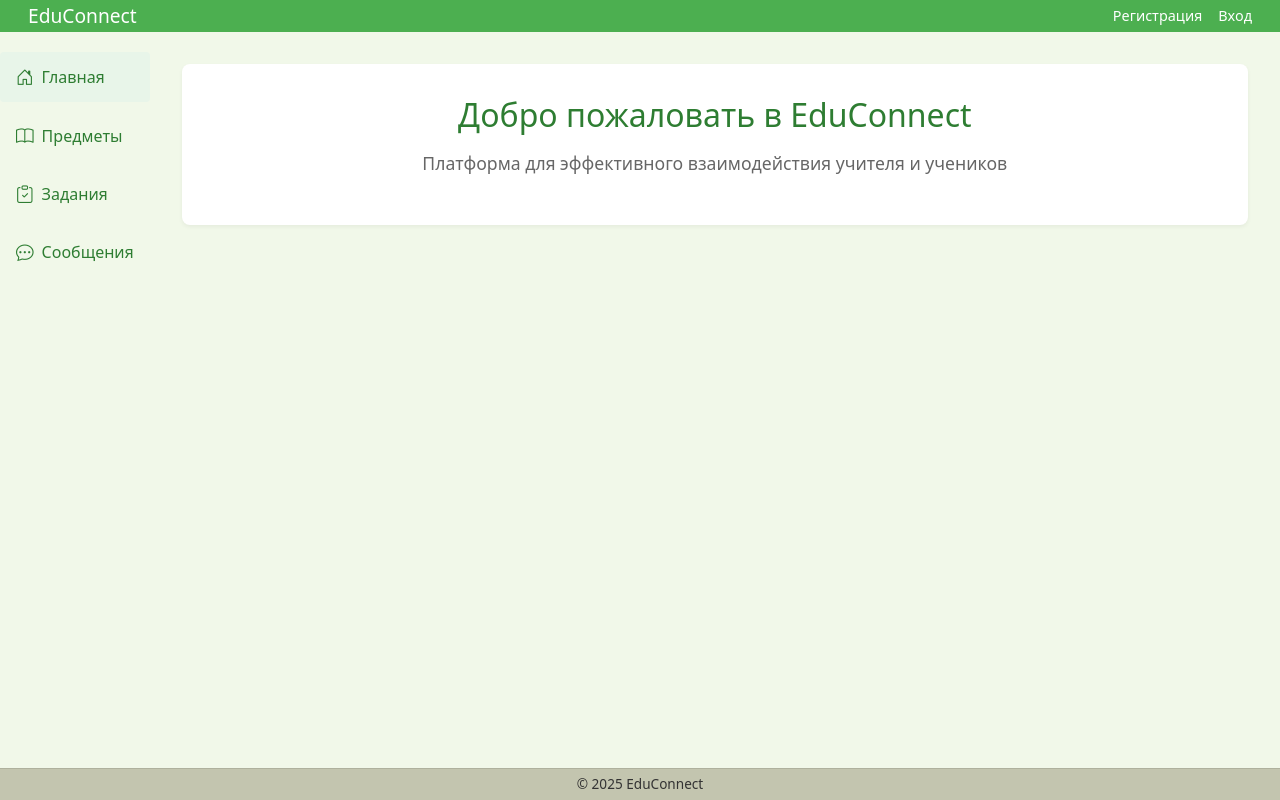
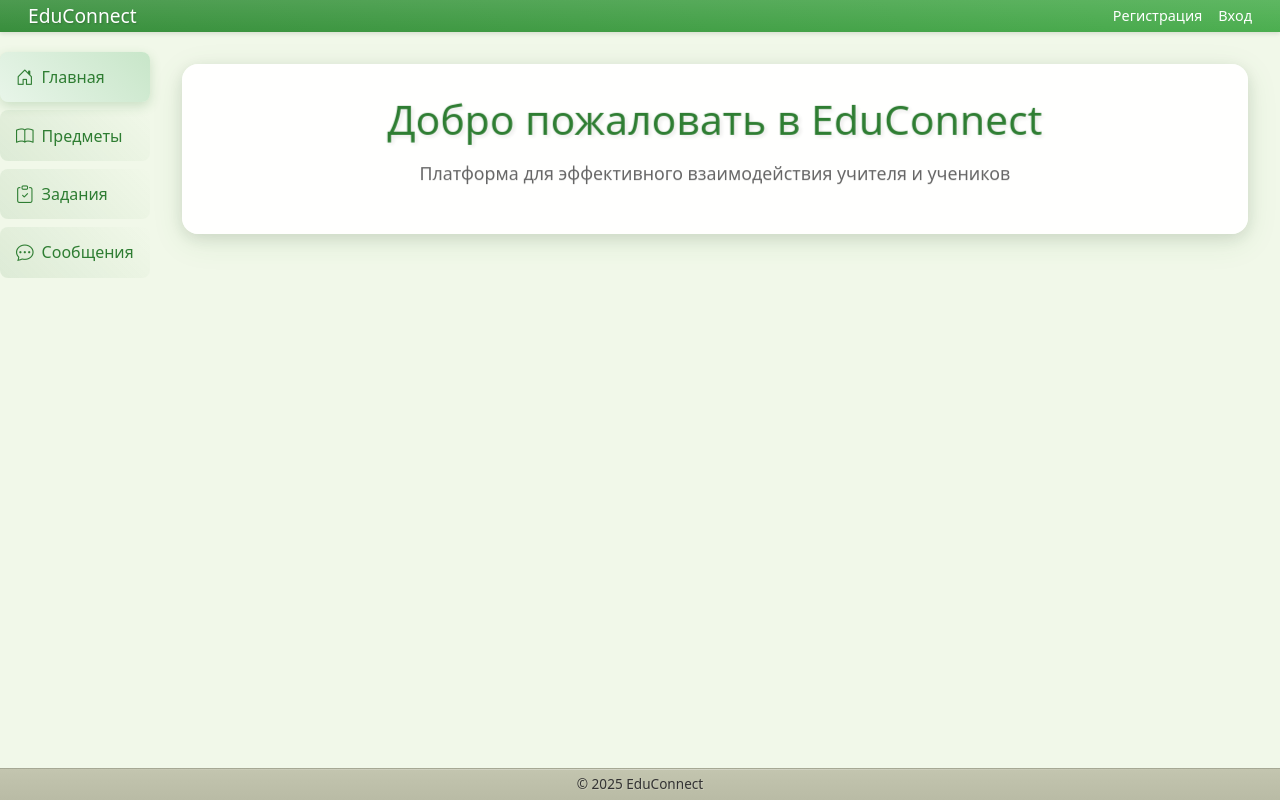
Before and after one commit to Alex-L-K-free/EduConnect, a React (Create React App) app in the folder educonnect/frontend/: page / in a window 1280 px wide. Built offline with nearby package versions, Linux system fonts and the light colour scheme.

Commit message:
+frontend

```diff
--- a/educonnect/frontend/src/App.css
+++ b/educonnect/frontend/src/App.css
@@ -52,11 +52,25 @@
 
 /* Header */
 .navbar {
-  background-color: #4CAF50 !important;
+  background: linear-gradient(45deg, #388E3C, #4CAF50) !important;
   padding: 0.25rem 1rem;
   min-height: 32px;
   display: flex;
   align-items: center;
+  box-shadow: 0 2px 4px rgba(0, 0, 0, 0.1);
+  position: relative;
+  z-index: 1000;
+}
+
+.navbar::after {
+  content: '';
+  position: absolute;
+  top: 0;
+  left: 0;
+  right: 0;
+  bottom: 0;
+  background: linear-gradient(rgba(255, 255, 255, 0.1), transparent);
+  pointer-events: none;
 }
 
 .navbar-brand {
@@ -65,6 +79,7 @@
   font-size: 1.2rem;
   padding: 0;
   line-height: 1;
+  text-shadow: 1px 1px 2px rgba(0, 0, 0, 0.2);
 }
 
 .navbar .nav-auth {
@@ -84,9 +99,13 @@
 /* Sidebar */
 .sidebar {
   width: 240px;
-  background-color: white;
+  background: rgba(255, 255, 255, 0.95);
   border-right: 1px solid rgba(0, 0, 0, 0.1);
   padding: 1rem;
+  box-shadow: 2px 0 8px rgba(0, 0, 0, 0.05);
+  backdrop-filter: blur(10px);
+  transform-style: preserve-3d;
+  perspective: 1000px;
 }
 
 /* Main Content */
@@ -97,22 +116,57 @@ main {
 }
 
 .welcome-container {
-  background-color: white;
-  border-radius: 8px;
+  background: rgba(255, 255, 255, 0.95);
+  border-radius: 16px;
   padding: 2rem;
   text-align: center;
-  box-shadow: 0 2px 4px rgba(0, 0, 0, 0.05);
+  box-shadow:
+    0 4px 16px rgba(0, 0, 0, 0.1),
+    0 8px 32px rgba(46, 125, 50, 0.1);
+  transform-style: preserve-3d;
+  perspective: 1000px;
+  position: relative;
+  overflow: hidden;
+}
+
+.welcome-container::before {
+  content: '';
+  position: absolute;
+  top: -50%;
+  left: -50%;
+  width: 200%;
+  height: 200%;
+  background: linear-gradient(
+    45deg,
+    transparent,
+    rgba(255, 255, 255, 0.1),
+    transparent
+  );
+  transform: rotate(45deg);
+  animation: shine 3s infinite;
+}
+
+@keyframes shine {
+  0% {
+    transform: translateX(-100%) rotate(45deg);
+  }
+  100% {
+    transform: translateX(100%) rotate(45deg);
+  }
 }
 
 .welcome-container h1 {
   color: #2e7d32;
-  font-size: 2rem;
+  font-size: 2.5rem;
   margin-bottom: 1rem;
+  transform: translateZ(20px);
+  text-shadow: 2px 2px 4px rgba(0, 0, 0, 0.1);
 }
 
 .welcome-container p {
   color: #666;
   font-size: 1.1rem;
+  transform: translateZ(10px);
 }
 
 /* Navigation Links */
@@ -123,7 +177,23 @@ main {
   text-decoration: none;
   display: flex;
   align-items: center;
-  border-radius: 4px;
+  border-radius: 8px;
+  transition: all 0.3s ease;
+  transform-style: preserve-3d;
+  position: relative;
+}
+
+.nav-link::before {
+  content: '';
+  position: absolute;
+  top: 0;
+  left: 0;
+  right: 0;
+  bottom: 0;
+  background: linear-gradient(45deg, rgba(46, 125, 50, 0.1), transparent);
+  border-radius: 8px;
+  transform: translateZ(-1px);
+  transition: transform 0.3s ease;
 }
 
 .nav-link i {
@@ -132,23 +202,48 @@ main {
 }
 
 .nav-link:hover {
-  background-color: #f1f8e9;
+  transform: translateX(5px) translateZ(10px);
+  box-shadow: -2px 2px 8px rgba(0, 0, 0, 0.1);
 }
 
 .nav-link.active {
-  background-color: #e8f5e9;
+  background: linear-gradient(45deg, #e8f5e9, #c8e6c9);
   color: #2e7d32;
   font-weight: 500;
+  transform: translateZ(5px);
+  box-shadow: 0 4px 12px rgba(46, 125, 50, 0.2);
 }
 
 /* Footer */
 .footer {
-  background-color: rgb(195, 197, 175);
+  background: linear-gradient(180deg, rgb(195, 197, 175), rgb(185, 187, 165));
   border-top: 1px solid rgba(0, 0, 0, 0.1);
   height: 32px;
   display: flex;
   justify-content: center;
   align-items: center;
+  position: relative;
+  overflow: hidden;
+}
+
+.footer::after {
+  content: '';
+  position: absolute;
+  top: 0;
+  left: 0;
+  right: 0;
+  height: 1px;
+  background: linear-gradient(90deg,
+    transparent,
+    rgba(255, 255, 255, 0.3),
+    transparent
+  );
+}
+
+.footer span {
+  font-size: 0.85rem;
+  color: #333;
+  text-shadow: 1px 1px 0 rgba(255, 255, 255, 0.2);
 }
 
 .footer span:first-child {
```
